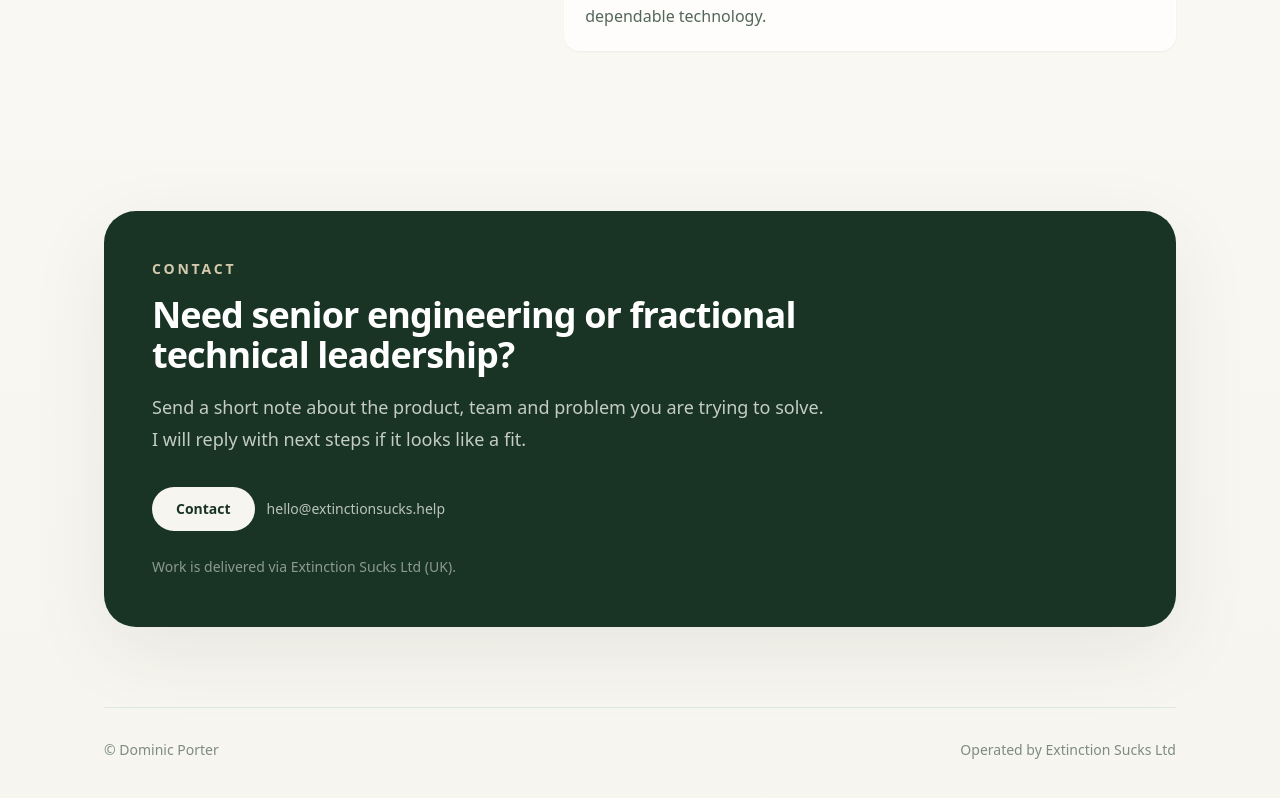
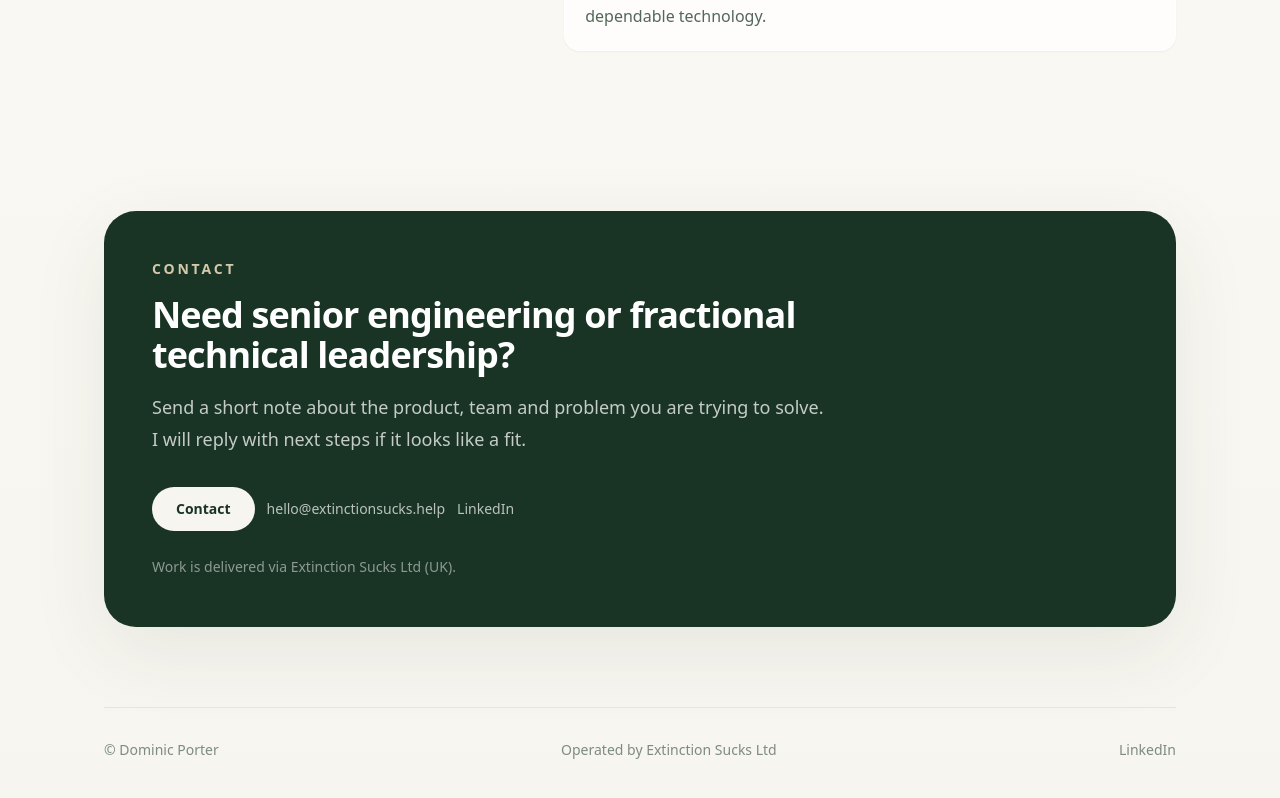
Before and after one commit to dominicporter/dominicporter.github.io, a Next.js app: page / in a window 1280 px wide. Shown: the part 2886-3684 px from the top of the page. Built offline with nearby package versions, Linux system fonts and the light colour scheme.

Commit message:
Add LinkedIn link to footer and contact section

```diff
--- a/app/page.tsx
+++ b/app/page.tsx
@@ -159,6 +159,9 @@ export default function Home() {
             <a className="text-sm font-medium text-white/70 transition hover:text-white" href="mailto:hello@extinctionsucks.help?subject=Freelance%20engineering%20enquiry">
               hello@extinctionsucks.help
             </a>
+            <a className="text-sm font-medium text-white/70 transition hover:text-white" href="https://linkedin.com/in/porterdom" target="_blank" rel="noopener noreferrer">
+              LinkedIn
+            </a>
           </div>
           <p className="mt-6 text-sm leading-6 text-white/50">Work is delivered via Extinction Sucks Ltd (UK).</p>
         </div>
@@ -168,6 +171,7 @@ export default function Home() {
         <div className="flex flex-col gap-2 sm:flex-row sm:items-center sm:justify-between">
           <p>© Dominic Porter</p>
           <p>Operated by Extinction Sucks Ltd</p>
+          <a className="transition hover:text-forest-900/80" href="https://linkedin.com/in/porterdom" target="_blank" rel="noopener noreferrer">LinkedIn</a>
         </div>
       </footer>
     </main>
```
